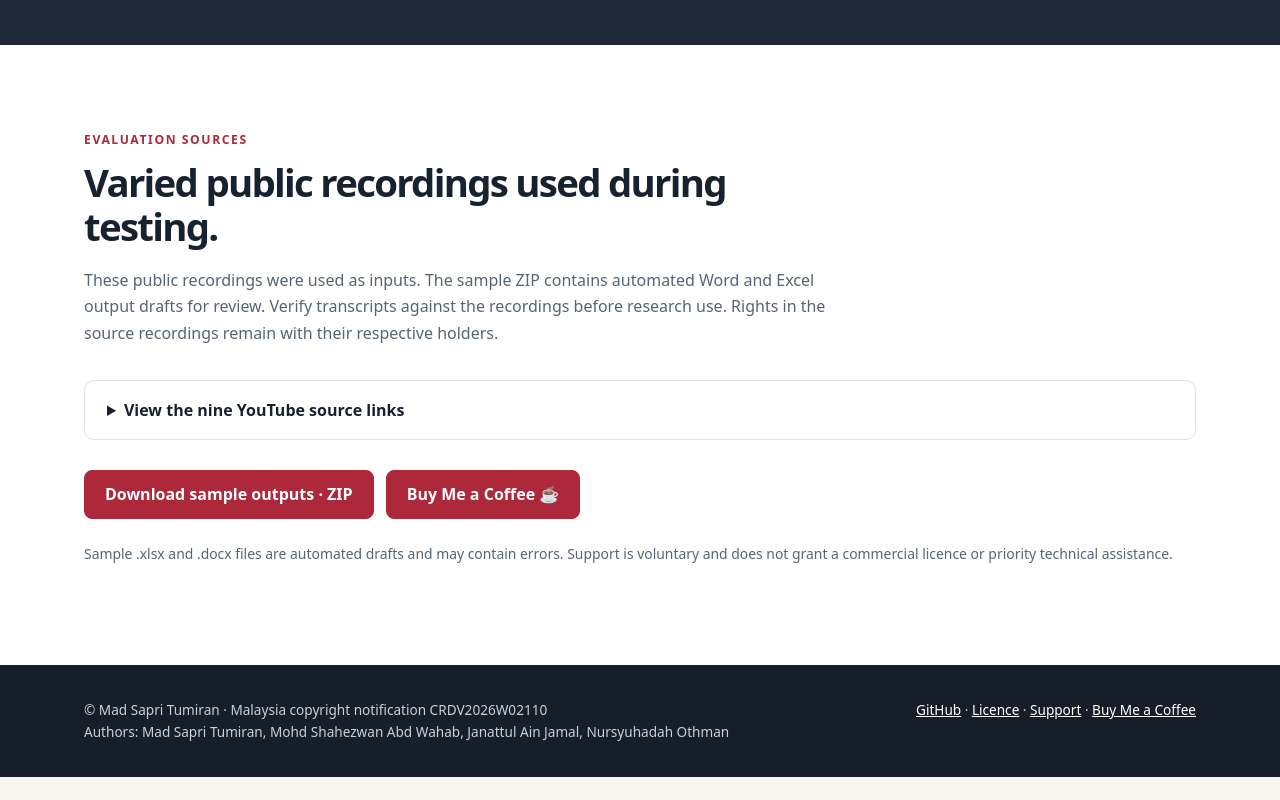
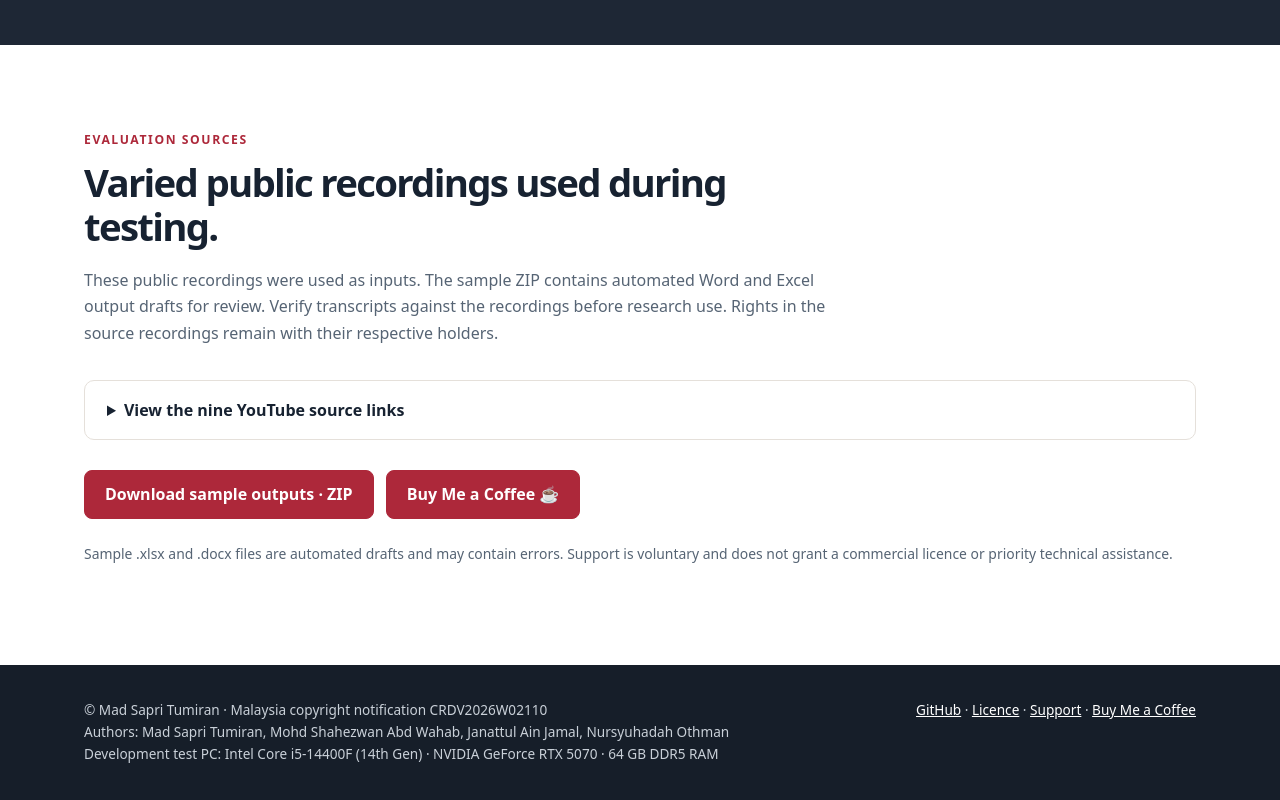
Before and after one commit to saprimad/redscribe, a plain HTML site: page docs/index.html in a window 1280 px wide. Shown: the part 3419-4219 px from the top of the page. Before the commit the page ends 4196 px from the top, so only its background shows below. Drawn offline with Linux system fonts and the light colour scheme.

Commit message:
Add development test PC specifications to website footer

```diff
--- a/docs/index.html
+++ b/docs/index.html
@@ -144,6 +144,6 @@
       <p class="note">Sample .xlsx and .docx files are automated drafts and may contain errors. Support is voluntary and does not grant a commercial licence or priority technical assistance.</p>
     </div></section>
   </main>
-  <footer><div class="wrap"><div>© Mad Sapri Tumiran · Malaysia copyright notification CRDV2026W02110<br>Authors: Mad Sapri Tumiran, Mohd Shahezwan Abd Wahab, Janattul Ain Jamal, Nursyuhadah Othman</div><div><a href="https://github.com/saprimad/redscribe">GitHub</a> · <a href="https://github.com/saprimad/redscribe/blob/main/LICENSE">Licence</a> · <a href="mailto:saprimad@moh.gov.my">Support</a> · <a href="https://buymeacoffee.com/saprimad" target="_blank" rel="noopener noreferrer">Buy Me a Coffee</a></div></div></footer>
+  <footer><div class="wrap"><div>© Mad Sapri Tumiran · Malaysia copyright notification CRDV2026W02110<br>Authors: Mad Sapri Tumiran, Mohd Shahezwan Abd Wahab, Janattul Ain Jamal, Nursyuhadah Othman<br>Development test PC: Intel Core i5-14400F (14th Gen) · NVIDIA GeForce RTX 5070 · 64 GB DDR5 RAM</div><div><a href="https://github.com/saprimad/redscribe">GitHub</a> · <a href="https://github.com/saprimad/redscribe/blob/main/LICENSE">Licence</a> · <a href="mailto:saprimad@moh.gov.my">Support</a> · <a href="https://buymeacoffee.com/saprimad" target="_blank" rel="noopener noreferrer">Buy Me a Coffee</a></div></div></footer>
 </body>
 </html>
```
